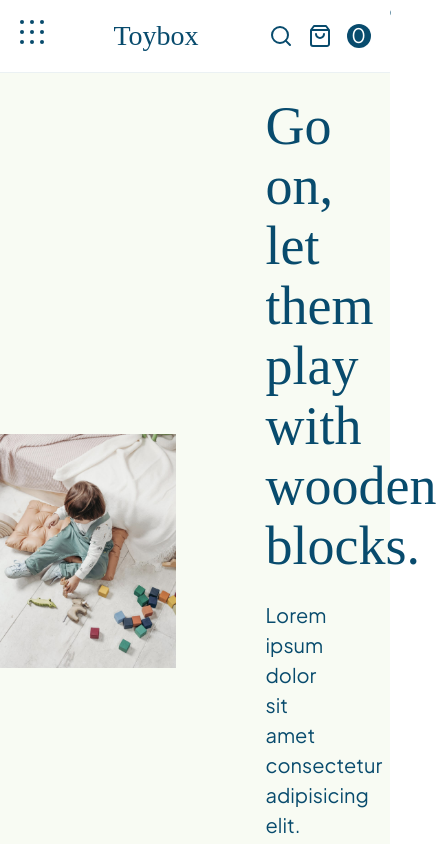
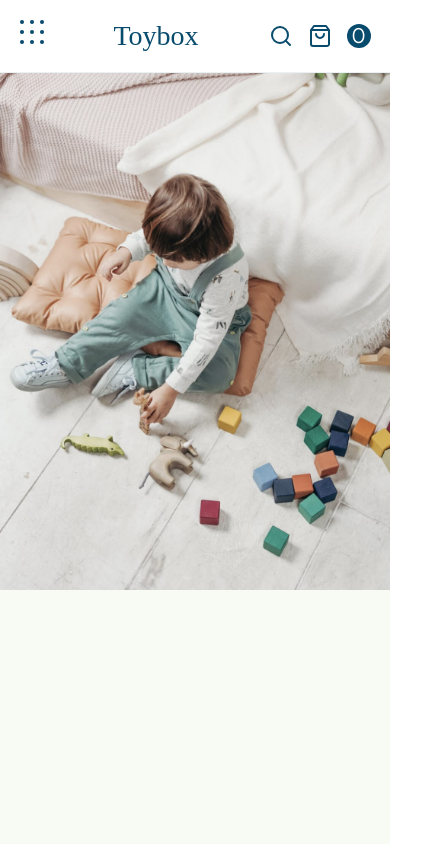
Before and after one commit to rylankearney/ecommerce-store, a plain HTML site: page index.html in a window 390 px wide. Shown: the top 844 px of the page, 436 px wide, since content can reach past the window. Drawn offline with Linux system fonts and the light colour scheme; files whose address does not match are found by name; a web font is replaced by a local one.

Commit message:
media queries

```diff
--- a/styles/sass/partials/_header.scss
+++ b/styles/sass/partials/_header.scss
@@ -6,6 +6,7 @@ header {
     display: flex;
     align-items: center;
     flex-wrap: wrap;
+    margin-top: 70px;
     .header-img-container {
         width: 45%;
     }
--- /dev/null
+++ b/styles/sass/partials/_media-queries.scss
@@ -0,0 +1,32 @@
+@use "./variables";
+
+@media screen and (max-width: 1000px) {
+    header {
+        .header-content-container {
+            padding: 0 50px;
+        }
+        h3 {
+            font-size: 2.4rem;
+        }
+    }
+  }
+
+  @media (max-width: 800px) {
+    /* all of our styles for TABLET devices will go within this breakpoint */
+    header {
+        flex-direction: column;
+        .header-img-container {
+            width: 100%;
+            height: 100vh;
+            object-fit: cover;
+            object-position: center;
+        }
+        .header-content-container {
+            width: 65%;
+        }
+    }
+  }
+
+  @media (max-width: 500px) {
+    /* all of our styles for MOBILE devices will go within this breakpoint */
+  }
--- a/styles/sass/styles.scss
+++ b/styles/sass/styles.scss
@@ -4,7 +4,8 @@
 @use "./partials/global";
 @use "./partials/nav";
 @use "./partials/header";
-@use "./partials/categories"
+@use "./partials/categories";
+@use "./partials/media-queries"
 
 // COLOURS:
 // primary text (blue): #084b6d;
```
Also changed, not shown: styles/styles.css.
